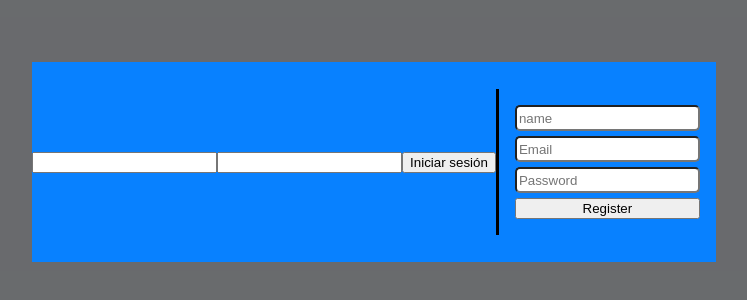
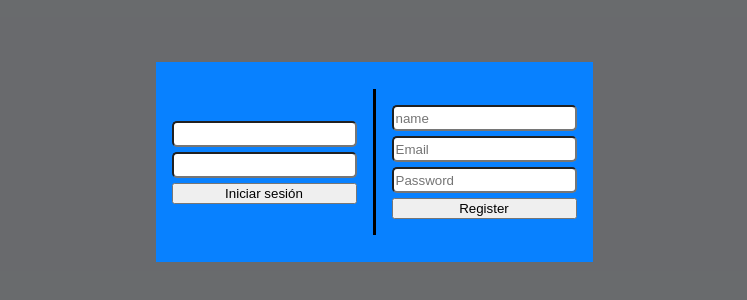
Before and after one commit to romadesign/gumboundWeb, a Next.js app in the folder frontend/: page / in a window 1280 px wide. Shown: the part 238-538 px from the top of the page, without its empty margins (266-1013 px from the left). Built offline with nearby package versions, Linux system fonts and the light colour scheme.

Commit message:
create hooks login , separating authentication logic

```diff
--- a/frontend/componets/modals/login.tsx
+++ b/frontend/componets/modals/login.tsx
@@ -1,69 +1,32 @@
-
-  // En tu componente de inicio de sesión (login) en Next.js
-
 import { useState } from 'react';
-  import { io } from 'socket.io-client';
-  import Cookies from 'js-cookie';
-  import styles from '@/styles/auth/auth.module.css'
-
-
+import styles from '@/styles/auth/auth.module.css';
+import { useAuth } from 'hooks/authHooks';
 
 const Login = () => {
   const [email, setEmail] = useState('');
   const [password, setPassword] = useState('');
+  const { login } = useAuth();
 
-    // const handleLogin = () => {
-    //   const socket = io('http://localhost:4000');
+  const handleLogin = (e: any) => {
+    e.preventDefault();
 
-    //   socket.emit('authenticate', { email, password });
-    //   // Escucha el evento de autenticación exitosa o fallida
-    //   socket.on('authenticated', ({ success }) => {
-    //     if (success) {
-    //       Cookies.set('userToken', email, { expires: 7 }); // Puedes ajustar el tiempo de expiración según tus necesidades
+    if (!email || !password) {
+      // Manejar el caso de campos vacíos
+      console.log('Por favor, completa todos los campos.');
+      return;
+    }
 
-    //       console.log('Autenticación exitosa');
-    //       window.location.reload();
-
-    //       // Realizar acciones adicionales después de la autenticación exitosa
-    //     } else {
-    //       console.log('Autenticación fallida');
-    //       // Mostrar un mensaje de error o realizar acciones adicionales después de la autenticación fallida
-    //     }
-    //   });
-    // };
-
-    const handleLogin = async () => {
-      try {
-        const response = await fetch('http://localhost:4000/api/login', {
-          method: 'POST',
-          headers: {
-            'Content-Type': 'application/json',
-          },
-          body: JSON.stringify({ email, password }),
-          credentials: 'include', // Importante para incluir las cookies
-        });
-
-        const data = await response.json();
-
-        if (data.success) {
-          // Manejar los datos del usuario y almacenar las cookies en el frontend
-          Cookies.set('status', true.toString(), { expires: 7 });
-          window.location.reload();
-        } else {
-          console.log('Autenticación fallida:', data.message);
-        }
-      } catch (error) {
-        console.error('Error durante la autenticación:', error);
-      }
+    login(email, password);
   };
-
 
 
   return (
     <div className={styles.contentLogin}>
+      <form action="">
         <input type="text" value={email} onChange={(e) => setEmail(e.target.value)} />
         <input type="password" value={password} onChange={(e) => setPassword(e.target.value)} />
         <button onClick={handleLogin}>Iniciar sesión</button>
+      </form>
     </div>
   );
 };
--- a/frontend/componets/servers/servers.tsx
+++ b/frontend/componets/servers/servers.tsx
@@ -2,9 +2,6 @@ import style from '@/styles/servers/servers.module.css'
 import Server from '../servers/server'
 import Link from 'next/link';
 import serversData from '../../servers.json';
-import { useState } from 'react';
-import Cookies from 'js-cookie';
-import { io } from 'socket.io-client';
 
 const servers = () => {
   const handleLogout = async () => {
@@ -17,8 +14,6 @@ const servers = () => {
       const data = await response.json();
 
       if (data.success) {
-        Cookies.remove('login'); // Elimina la cookie
-        Cookies.remove('status'); // Elimina la cookie
         window.location.reload(); // O realiza cualquier otra acción después del logout
       } else {
         console.log('Logout fallido:', data.message);
--- /dev/null
+++ b/frontend/hooks/authHooks.tsx
@@ -0,0 +1,33 @@
+import Cookies from 'js-cookie';
+
+export const useAuth = () => {
+  const api = process.env.NEXT_PUBLIC_BACKAPI_URL
+
+  const login = async (email: string, password: string) => {
+
+    try {
+      const response = await fetch(`${api}/api/login`, {
+        method: 'POST',
+        headers: {
+          'Content-Type': 'application/json',
+        },
+        body: JSON.stringify({ email, password }),
+        credentials: 'include', // Importante para incluir las cookies
+      });
+
+      const data = await response.json();
+      if (data.success) {
+        Cookies.set('status', true.toString(), { expires: 7 });
+        location.reload()
+      } else {
+        console.log('Autenticación fallida:', data.message);
+      }
+    } catch (error) {
+      console.error('Error durante la autenticación:', error);
+    }
+  };
+
+  return {
+    login,
+  };
+};
--- a/frontend/pages/_app.tsx
+++ b/frontend/pages/_app.tsx
@@ -7,7 +7,7 @@ interface MyAppProps extends AppProps {
 
 function MyApp({ Component, pageProps }: MyAppProps) {
   return (
-    <Component {...pageProps} />
+      <Component {...pageProps} />
   );
 }
 
--- a/frontend/pages/index.tsx
+++ b/frontend/pages/index.tsx
@@ -1,29 +1,32 @@
-"use client"
+"use client";
 
-import Register from "componets/modals/register"
-import Servers from "componets/servers/servers"
-import Login from "componets/modals/login"
-import styles from '@/styles/page.module.css'
+import Register from "componets/modals/register";
+import Servers from "componets/servers/servers";
+import Login from "componets/modals/login";
+import styles from '@/styles/page.module.css';
 import Cookies from "js-cookie";
-import { useEffect, useState } from "react"
+import { useEffect, useState } from "react";
 
 export default function Page(props) {
+  const [statusLog, setStatusLog] = useState(false);
 
-  function checkAuthentication() {
-    const userEmail = Cookies.get('status');
-    return !!userEmail; // Devuelve true si el userEmail está presente
-  }
+  useEffect(() => {
+    const checkAuthentication = () => {
+      try {
+        const status = Cookies.get('status');
+        return !!status;
+      } catch (error) {
+        console.error('Error al obtener la cookie:', error);
+        return false;
+      }
+    };
 
-  const [statusLog, setStatusLog] = useState(false);
-  useEffect(() => {
     const isAuthenticated = checkAuthentication();
     setStatusLog(isAuthenticated);
   }, []);
 
-
   return (
     <div className={styles.container}>
-
       {!statusLog ? (
         <div className={styles.contentAuth}>
           <Login />
@@ -31,9 +34,9 @@ export default function Page(props) {
         </div>
       ) : (
         <div>
-            <Servers />
+          <Servers />
         </div>
       )}
     </div>
-  )
+  );
 }
--- a/frontend/pages/server/[id].tsx
+++ b/frontend/pages/server/[id].tsx
@@ -7,7 +7,6 @@ import Character from 'componets/character/character';
 import BuddyList from 'componets/listFriends/buddyList';
 import styles from '@/styles/page.module.css'
 import SocketIndicator from "componets/socket-indicator"
-
 
 const ServerPage = () => {
 
```
Also changed, not shown: 2 other files (tests, documents, lock files or other folders). Lines whose indentation alone changed are shown as unchanged.
